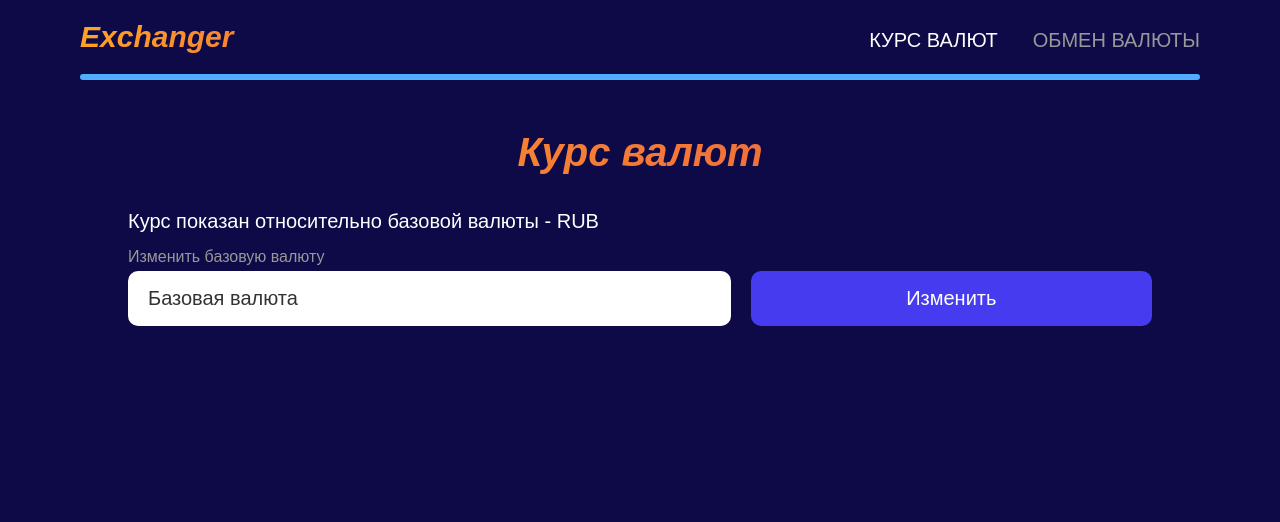
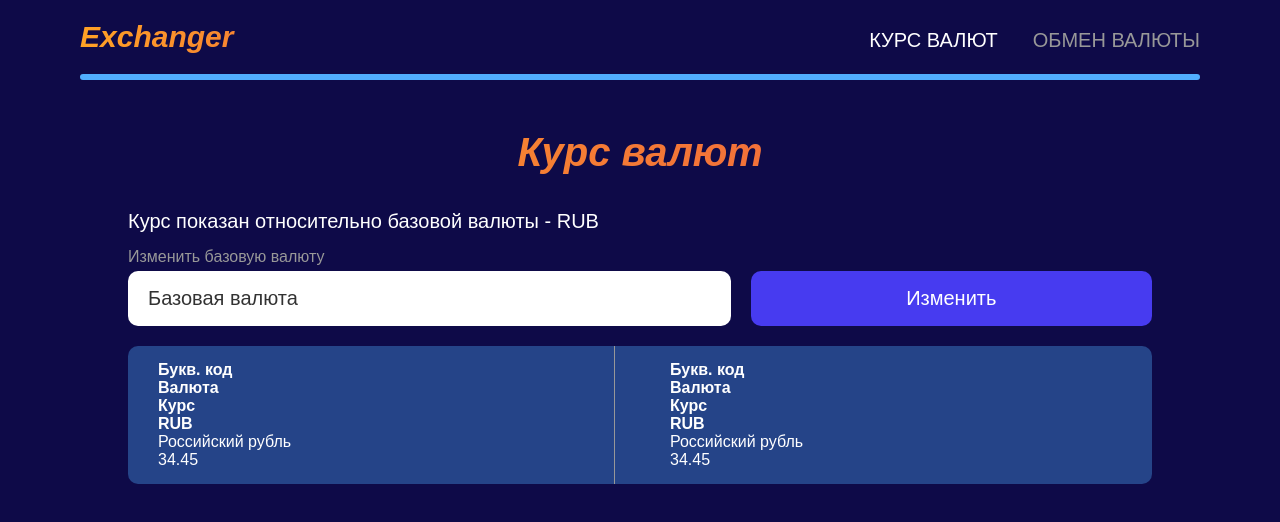
Before and after one commit to AidaChernyavskaya/exchanger, a React (Create React App) app: page / in a window 1280 px wide. Shown: the top 522 px of the page. Built offline with nearby package versions, Linux system fonts and the light colour scheme.

Commit message:
Add exchange rate table

```diff
--- a/src/App.js
+++ b/src/App.js
@@ -15,8 +15,26 @@ function App() {
                   <input className={'input__field'} type={'text'} placeholder={'Базовая валюта'}/>
                   <button className={'input__button'}>Изменить</button>
               </div>
+              <div className={'exchange_rate'}>
+                  <div className={'exchange_rate__column'}>
+                      <p className={'text text__bold'}>Букв. код</p>
+                      <p className={'text text__bold'}>Валюта</p>
+                      <p className={'text text__bold'}>Курс</p>
+                      <p className={'text text__bold'}>RUB</p>
+                      <p className={'text'}>Российский рубль</p>
+                      <p className={'text'}>34.45</p>
+                  </div>
+                  <div className={'hr__vertical'}></div>
+                  <div className={'exchange_rate__column'}>
+                      <p className={'text text__bold'}>Букв. код</p>
+                      <p className={'text text__bold'}>Валюта</p>
+                      <p className={'text text__bold'}>Курс</p>
+                      <p className={'text text__bold'}>RUB</p>
+                      <p className={'text'}>Российский рубль</p>
+                      <p className={'text'}>34.45</p>
+                  </div>
+              </div>
           </div>
-
       </div>
   );
 }
--- a/src/styles/App.css
+++ b/src/styles/App.css
@@ -61,6 +61,7 @@ body {
 
 .input {
   display: flex;
+  margin-bottom: 2rem;
 }
 .input__field {
   border-radius: 1rem;
@@ -101,4 +102,31 @@ body {
   transform: translateY(-0.1rem);
 }
 
+.exchange_rate {
+  border-radius: 1rem;
+  background: rgba(81, 174, 254, 0.35);
+  width: 100%;
+  display: grid;
+  grid-template-columns: 45% 5% 45%;
+}
+.exchange_rate__column {
+  padding: 1.5rem 3rem;
+}
+
+.text {
+  color: #ffffff;
+  font-size: 1.6rem;
+}
+.text__bold {
+  font-weight: 700;
+}
+
+.hr__vertical {
+  background: #989898;
+  width: 0.1rem;
+  height: 100%;
+  margin: 0 auto;
+  display: block;
+}
+
 /*# sourceMappingURL=App.css.map */
--- a/src/styles/App.sass
+++ b/src/styles/App.sass
@@ -48,6 +48,7 @@ body
 
 .input
   display: flex
+  margin-bottom: 2rem
   &__field
     border-radius: 1rem
     width: 60%
@@ -78,3 +79,26 @@ body
       transform: translateY(-.3rem)
     &:active
       transform: translateY(-.1rem)
+
+.exchange_rate
+  border-radius: 1rem
+  background: $blue-background
+  width: 100%
+  display: grid
+  grid-template-columns: 45% 5% 45%
+  &__column
+    padding: 1.5rem 3rem
+
+.text
+  color: $white
+  font-size: 1.6rem
+  &__bold
+    font-weight: 700
+
+.hr
+  &__vertical
+    background: $grey
+    width: .1rem
+    height: 100%
+    margin: 0 auto
+    display: block
```
Also changed, not shown: 1 other file (tests, documents, lock files or other folders).
